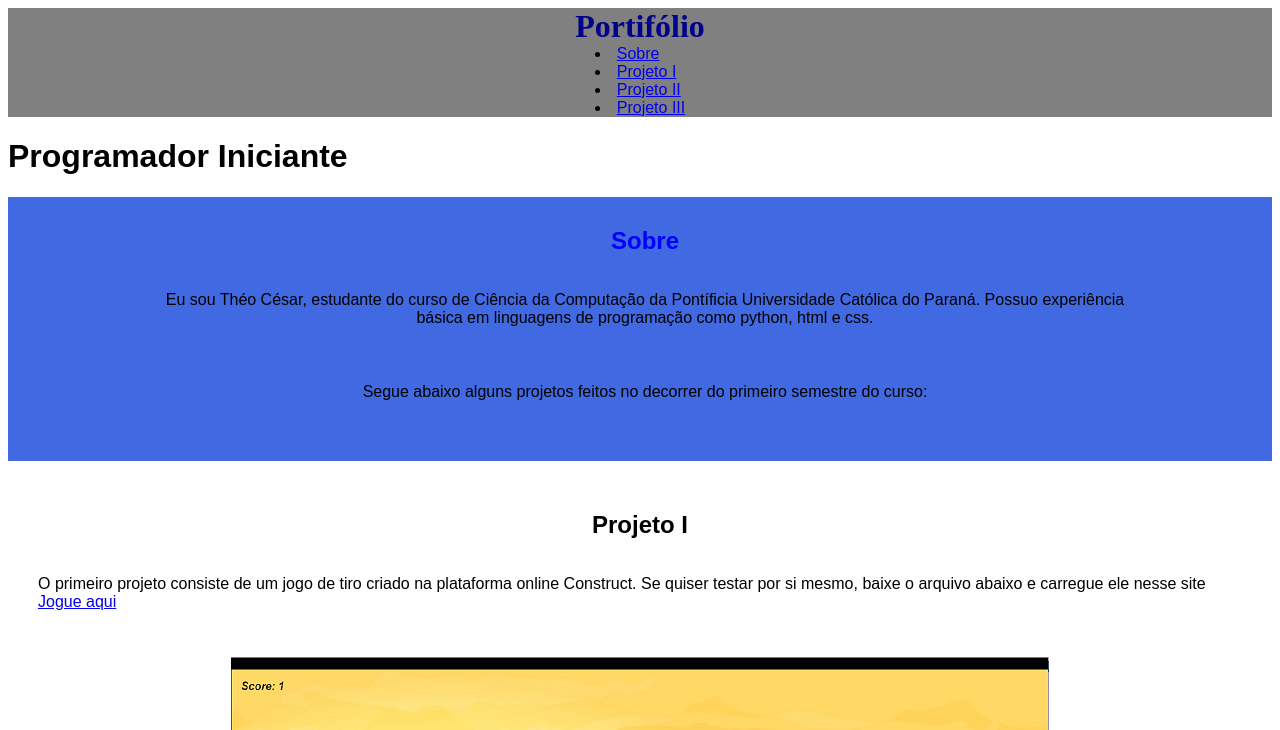
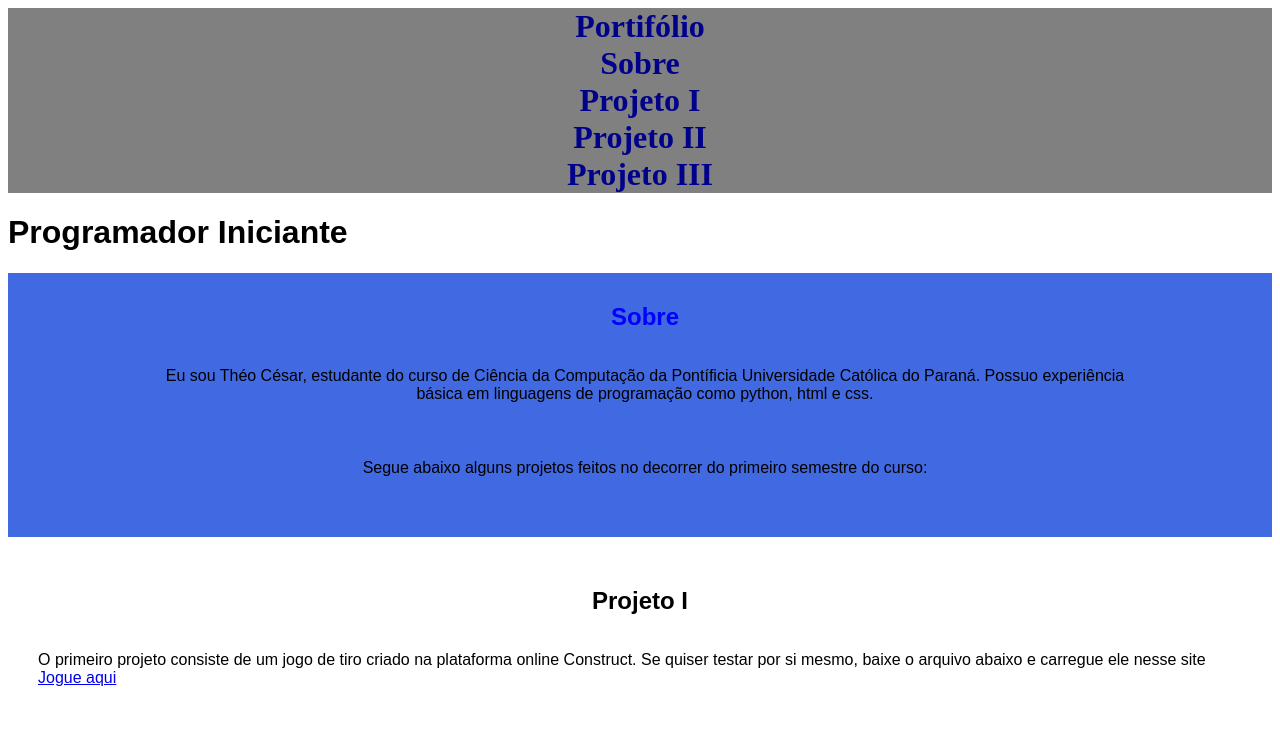
Before and after one commit to theocesar/1st-portfolio, a plain HTML site: page index.html in a window 1280 px wide. Shown: the top 730 px of the page. Drawn offline with Linux system fonts and the light colour scheme.

Commit message:
Add files via upload

```diff
--- a/index.html
+++ b/index.html
@@ -5,17 +5,18 @@
     <title>Portifólio</title>
 </head>
 <body>
+    <div class="divisor">
+        <nav class="menu">
+            <a href="#">Portifólio</a>
 
-    <nav>
-        <a href="#">Portifólio</a>
-        <ult>
-            <li><a href="#sobre">Sobre</a> </li>
-            <li><a href="#projeto I">Projeto I</a> </li>
-            <li><a href="#projeto II">Projeto II</a> </li>
-            <li><a href="#projeto III">Projeto III</a> </li>
-        </ult>
+                <a href="#sobre">Sobre</a>
+                <a href="#projeto_inicial">Projeto I</a>
+                <a href="#projeto_medial">Projeto II</a>
+                <a href="#projeto_final">Projeto III</a>
 
-    </nav>
+
+        </nav>
+    </div>
 
     <header id="topo">
         <h1>Programador Iniciante</h1>
@@ -71,5 +72,7 @@
 
     </section>
 
+    <a class="voltar" href="#sobre">Voltar</a>
+
 </body>
 </html>
```
